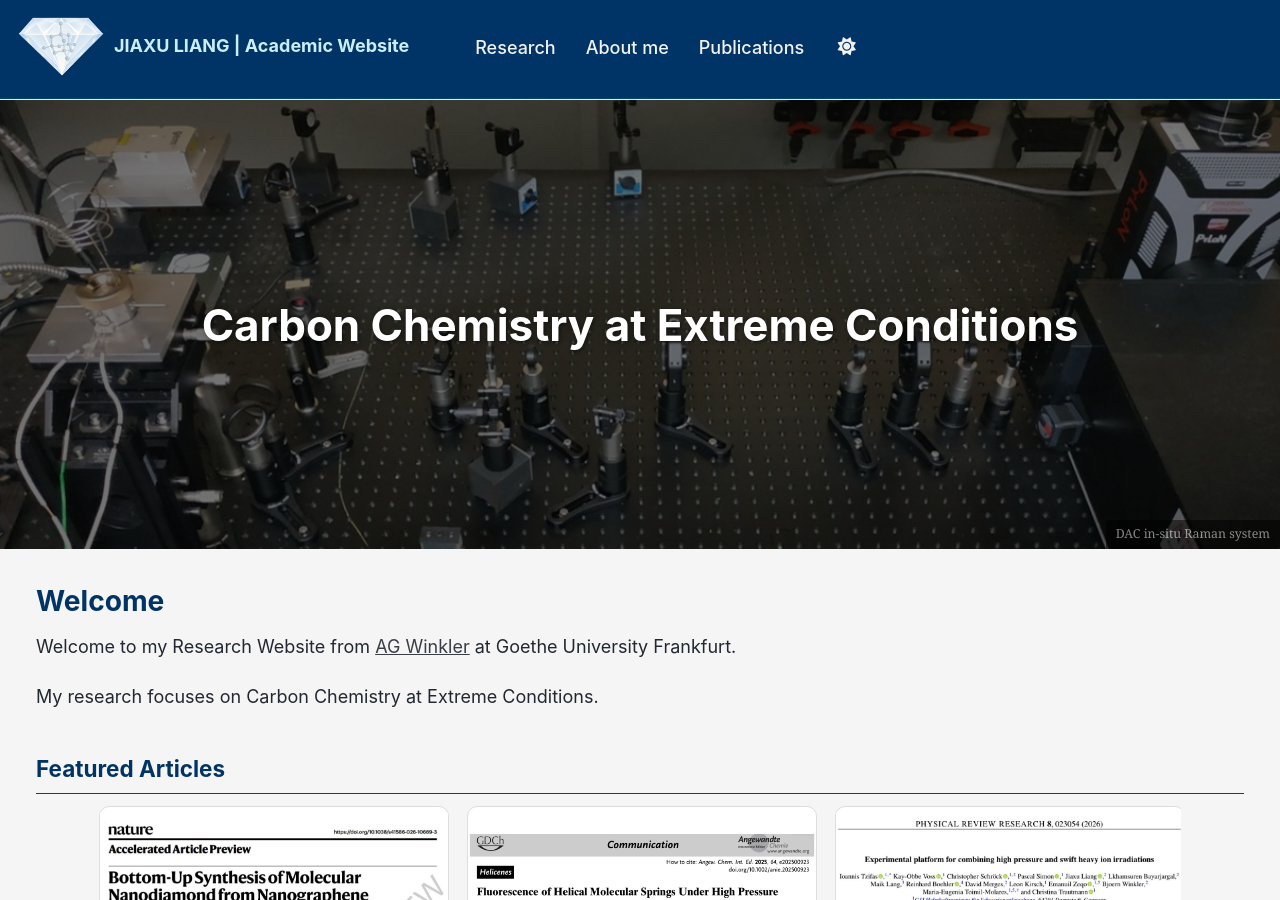
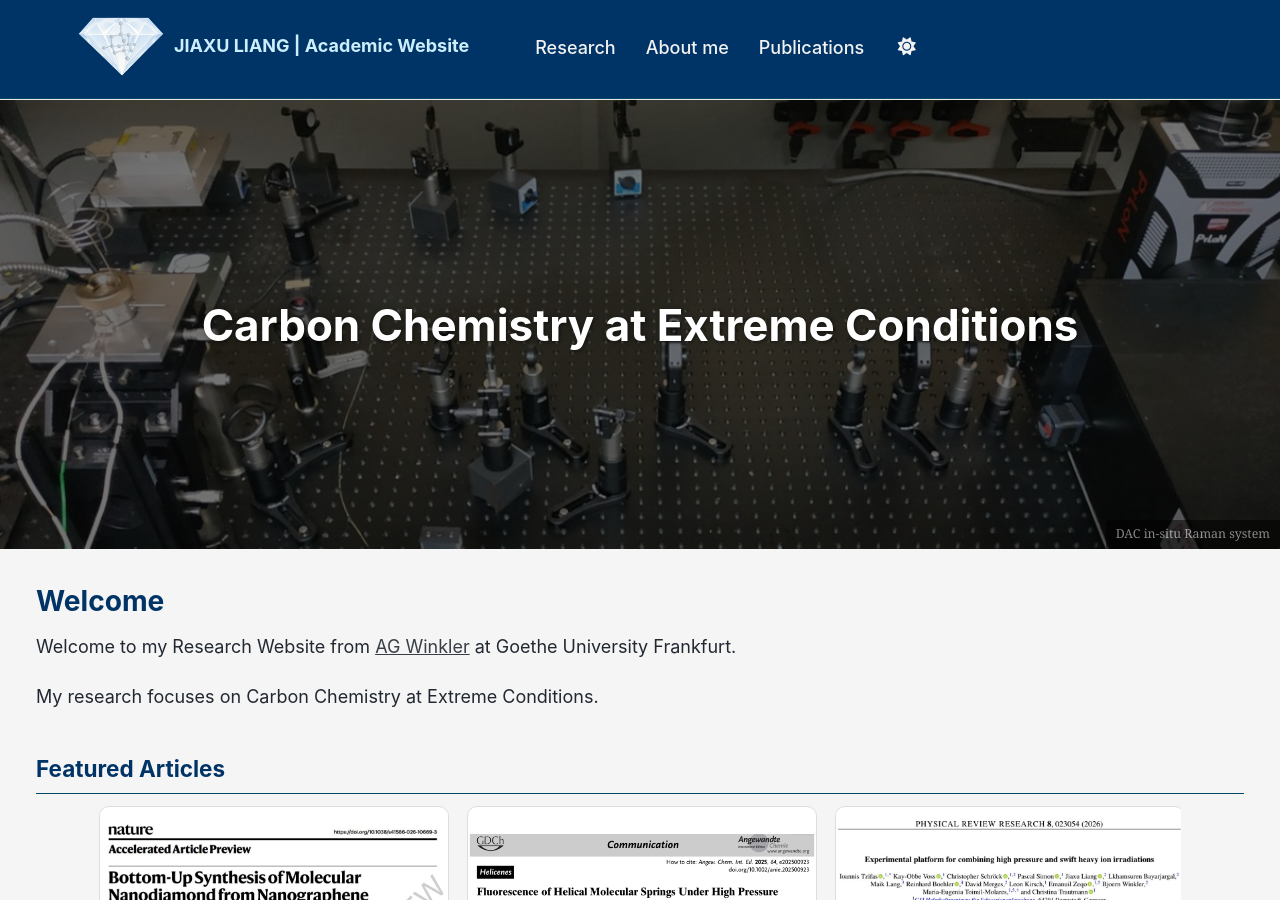
Before and after one commit to liangjiaxu-research/liangjiaxu-research.github.io, a Jekyll site: the page built from _pages/about.md, in a window 1280 px wide and 900 px high. Built offline with Jekyll 4.4.1, drawn with Linux system fonts in a browser that asks for light colours; a script bundle is joined from its source files by our own code; library files that are not in the unit come from our copies.

Commit message:
Update _custom.scss

```diff
--- a/_sass/_custom.scss
+++ b/_sass/_custom.scss
@@ -151,7 +151,7 @@ body {
     width: auto;
     object-fit: cover;
     margin-right: 5px;
-    margin-left: 60;
+    margin-left: 60px;
 }
 
 /* 导航栏设置-菜单设置-点击效果 */
```
